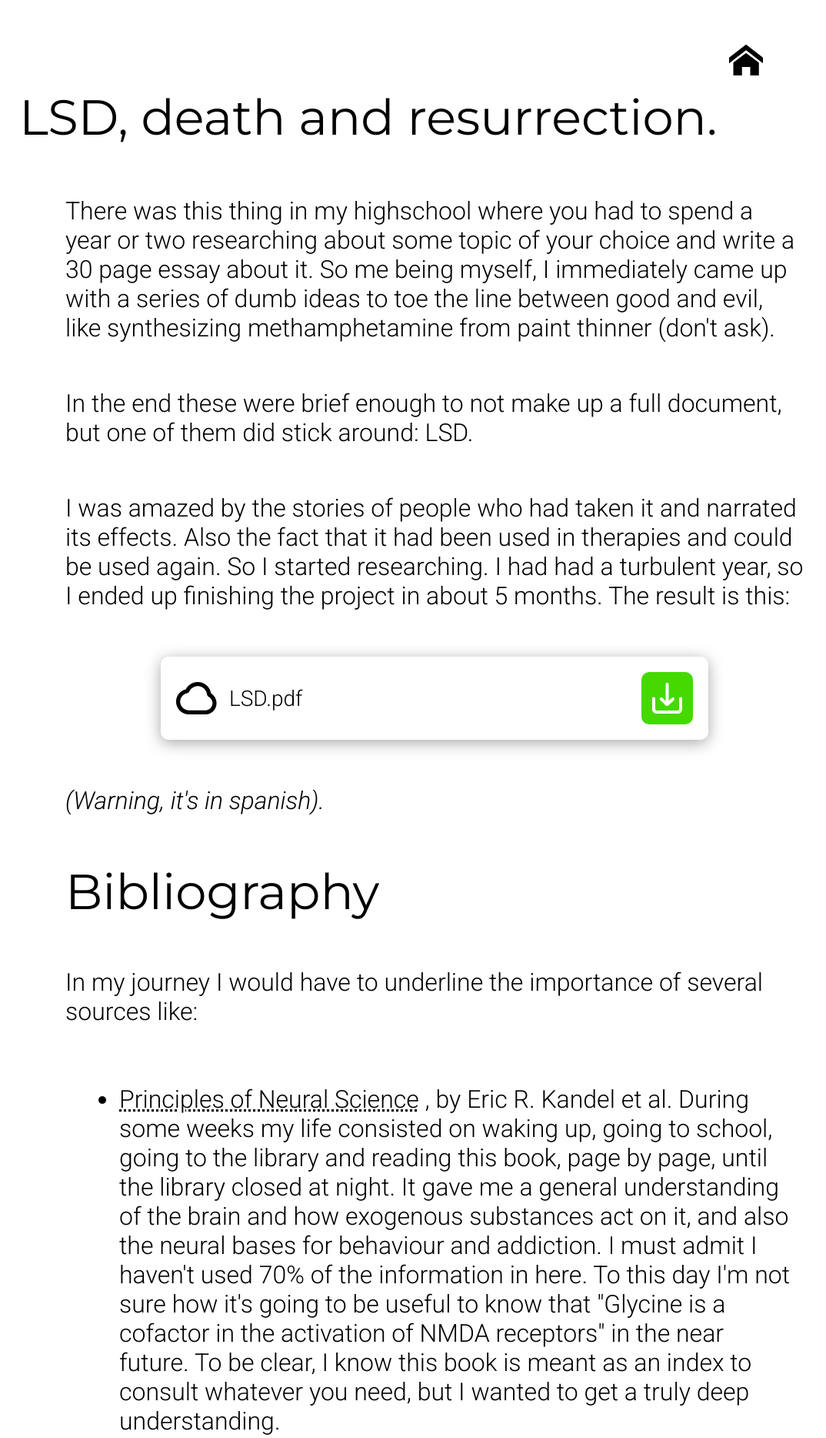
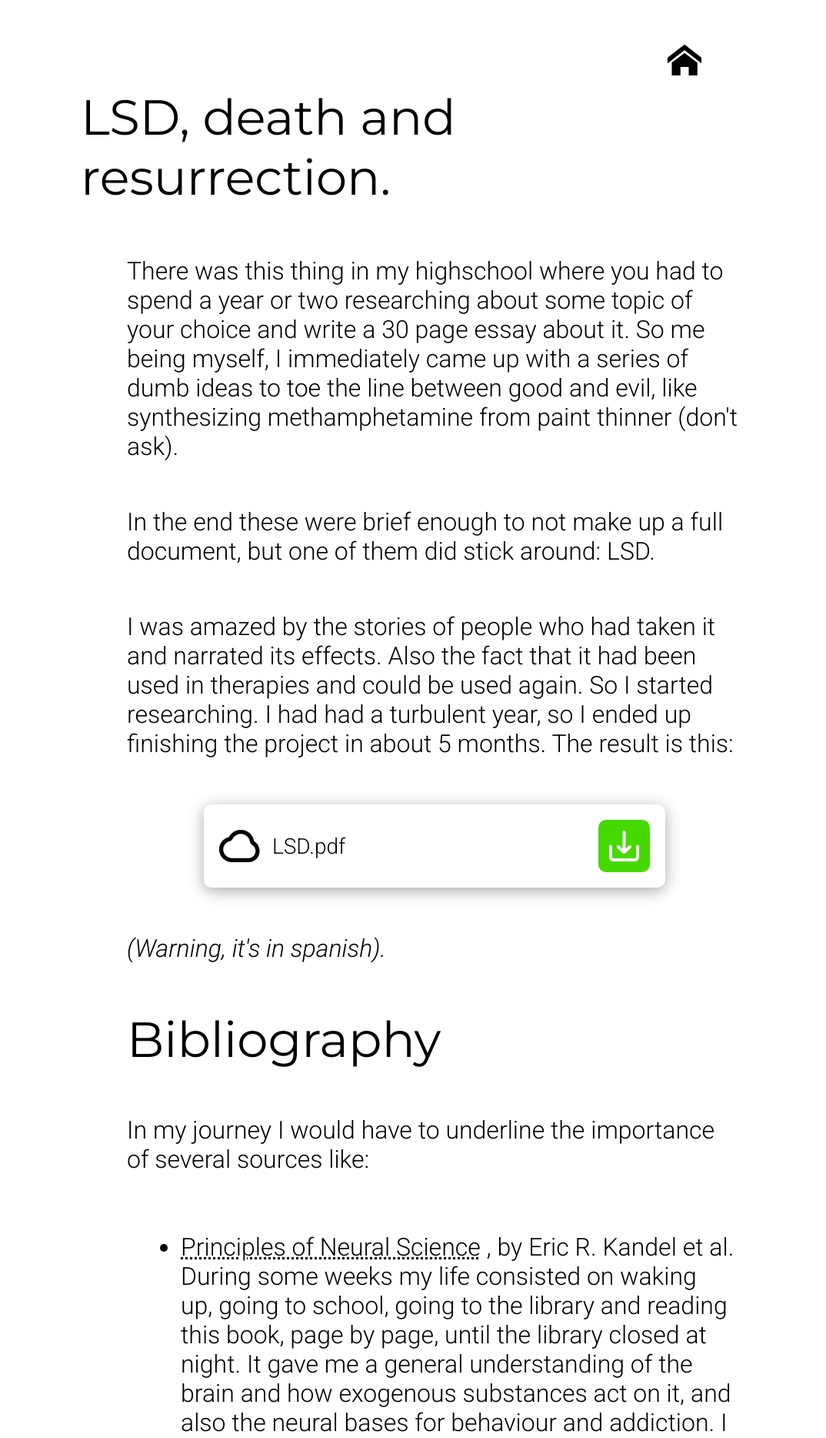
Before and after one commit to erikucenik/PersonalWebsite, a FastAPI app: page /articles/lsd in a window 1280 px wide. Shown: the top 1868 px of the page at 77% size, without its empty margins (75-1149 px from the left). Run offline with FastAPI, Linux system fonts and the light colour scheme; parts of the project's set-up code (start-up, migrations or seed data) failed here and were passed over; some libraries are stand-ins or nearby versions.

Commit message:
Add a 160 extra pixels of margin for vertical screens.

```diff
--- a/static/article.css
+++ b/static/article.css
@@ -16,7 +16,7 @@ html, body {
 }
 
 .main {
-	width: 960px;
+	width: 800px;
 	margin-left: auto;
 	margin-right: auto;
 	padding-bottom: 100px;
```
